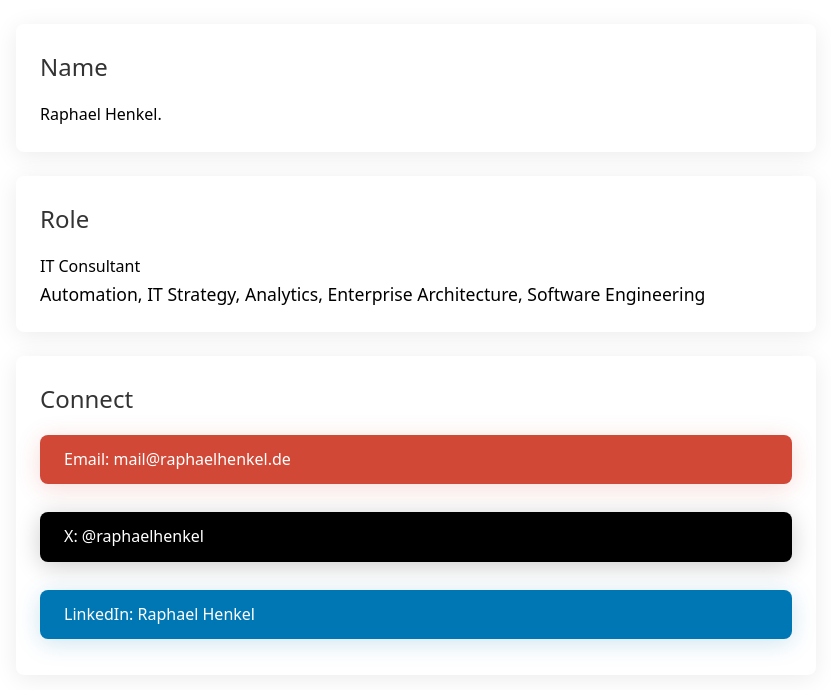
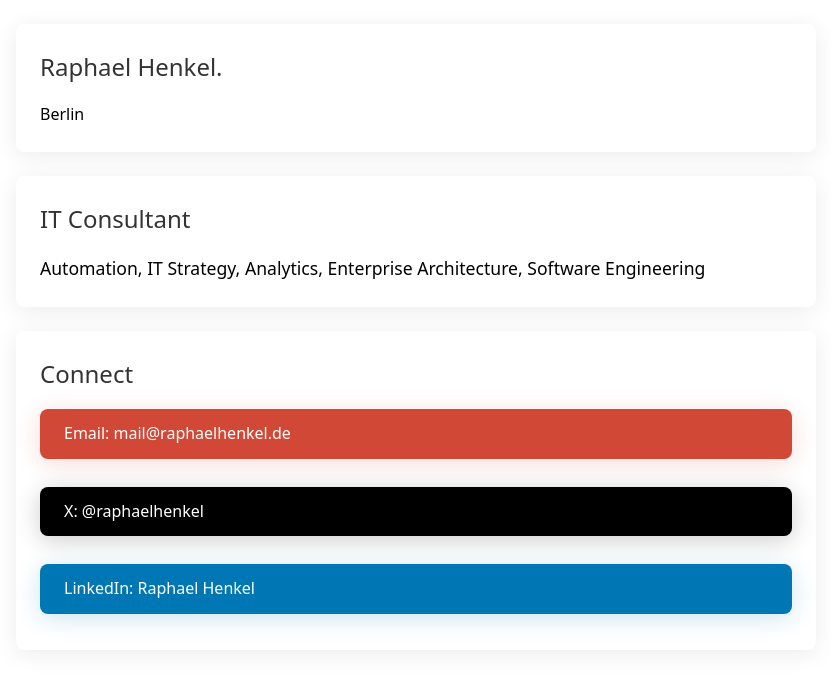
Before and after one commit to raphaelhenkel/raphaelhenkel.github.io, a plain HTML site: page index.html in a window 1280 px wide. Shown: the whole page, without its empty margins (224-1055 px from the left). Drawn offline with Linux system fonts and the light colour scheme.

Commit message:
changes to text

```diff
--- a/index.html
+++ b/index.html
@@ -9,14 +9,14 @@
 <body>
     <div class="container">
         <div class="connect-card name-section">
-            <div class="section-title">Name</div>
-            <div class="content">Raphael Henkel.</div>
+            <div class="section-title">Raphael Henkel.</div>
+            <div class="content">Berlin</div>
         </div>
 
         <div class="connect-card description-section">
-            <div class="section-title">Role</div>
+            <div class="section-title">IT Consultant</div>
             <div class="content">
-                <div class="title">IT Consultant</div>
+                <div class="title"></div>
                 <div class="description">Automation, IT Strategy, Analytics, Enterprise Architecture, Software Engineering</div>
             </div>
         </div>
```
